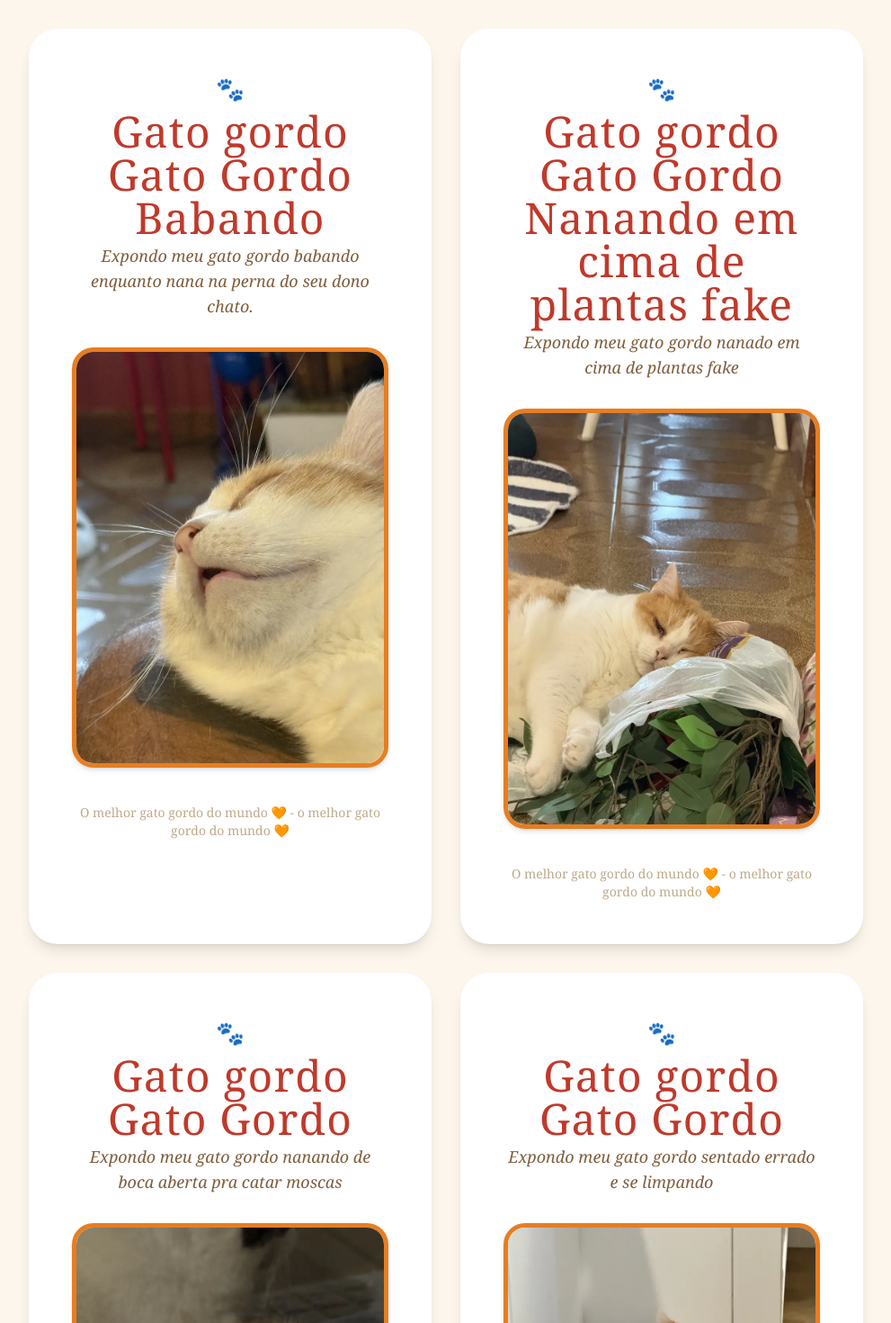
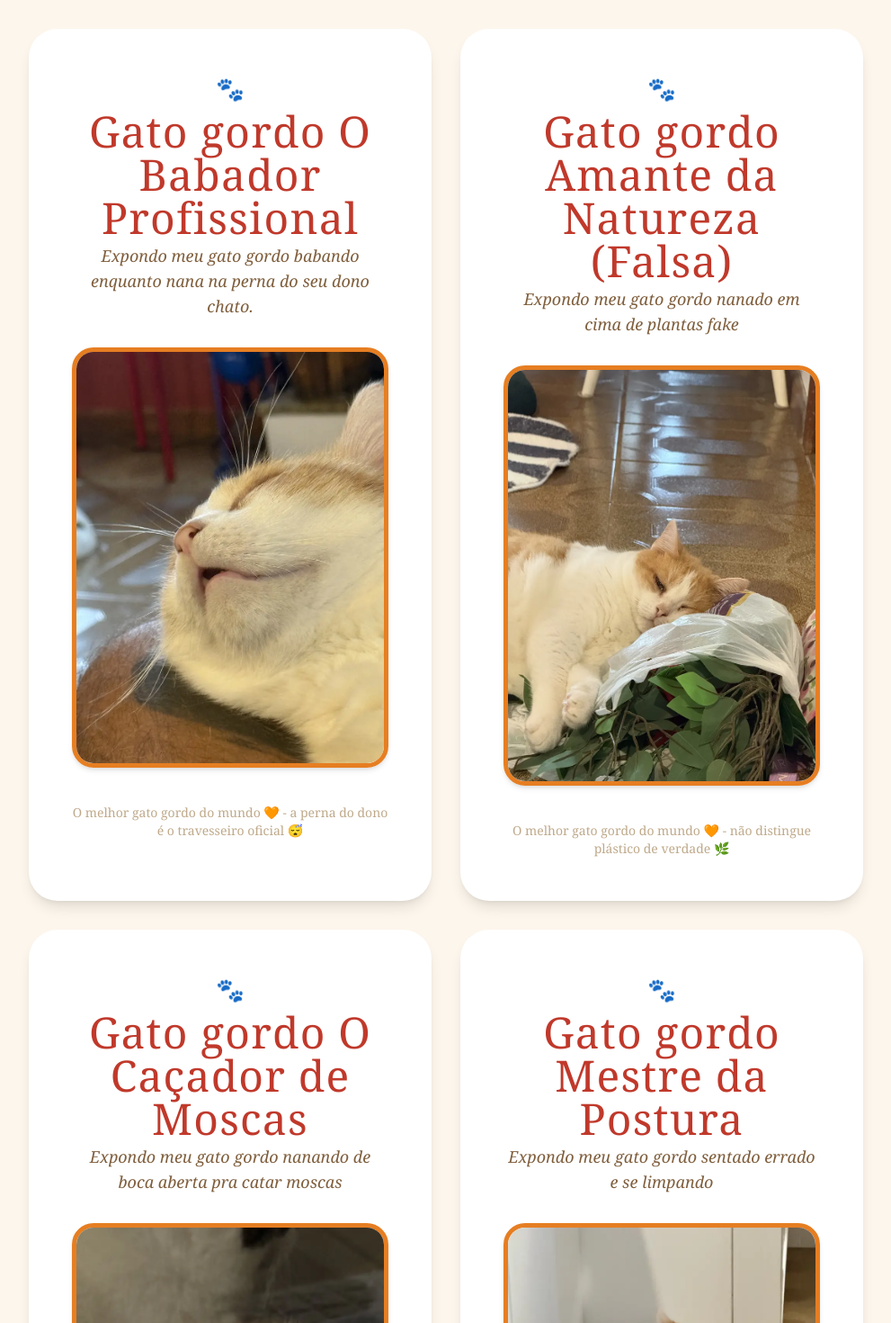
Before and after one commit to LeoDelcastanher/fatcat, a React (Vite) app: page / in a window 1280 px wide. Shown: the top 1470 px of the page at 90% size, without its empty margins (144-1135 px from the left). Built offline with nearby package versions, Linux system fonts and the light colour scheme.

Commit message:
Added fatCat names and footers.

```diff
--- a/src/App.tsx
+++ b/src/App.tsx
@@ -12,52 +12,52 @@ type FatCatFrame = {
 export default function App() {
     const fatCatFrames: FatCatFrame[] = [
         {
-            name: "Gato Gordo Babando",
+            name: "O Babador Profissional",
             description: "babando enquanto nana na perna do seu dono chato.",
             imageName: "cat (1)",
-            footer: "o melhor gato gordo do mundo 🧡"
+            footer: "a perna do dono é o travesseiro oficial 😴"
         },
         {
-            name: "Gato Gordo Nanando em cima de plantas fake",
+            name: "Amante da Natureza (Falsa)",
             description: "nanado em cima de plantas fake",
             imageName: "cat (2)",
-            footer: "o melhor gato gordo do mundo 🧡"
+            footer: "não distingue plástico de verdade 🌿"
         },
         {
-            name: "Gato Gordo",
+            name: "O Caçador de Moscas",
             description: "nanando de boca aberta pra catar moscas",
             imageName: "cat (6)",
-            footer: "o melhor gato gordo do mundo 🧡"
+            footer: "técnica avançada de caça: dormir de boca aberta 🦟"
         },
         {
-            name: "Gato Gordo",
+            name: "Mestre da Postura",
             description: "sentado errado e se limpando",
             imageName: "cat (3)",
-            footer: "o melhor gato gordo do mundo 🧡"
+            footer: "a ergonomia é opcional 🧼"
         },
         {
-            name: "Gato Gordo",
+            name: "O Inovador",
             description: "deitado de uma forma completamente não convencional",
             imageName: "cat (4)",
-            footer: "o melhor gato gordo do mundo 🧡"
+            footer: "redefinindo o conceito de conforto 🛌"
         },
         {
-            name: "Gato Gordo",
+            name: "Cara de Tolo Fofo",
             description: "nanado com cara de tolo fofo",
             imageName: "cat (5)",
-            footer: "o melhor gato gordo do mundo 🧡"
+            footer: "não é feio, é charmoso 😚"
         },
         {
-            name: "Gato Gordo",
+            name: "O Jardineiro",
             description: "sentado estranho em sua grama que ele palntou com suas proprias patas",
             imageName: "cat (7)",
-            footer: "o melhor gato gordo do mundo 🧡"
+            footer: "planta, colhe e senta em cima 🌱"
         },
         {
-            name: "Gato Gordo",
+            name: "Em Seu Habitat Natural",
             description: "em seu habitat natural",
             imageName: "cat (8)",
-            footer: "o melhor gato gordo do mundo 🧡"
+            footer: "se coube, é meu 🪣"
         },
     ];
 
```
